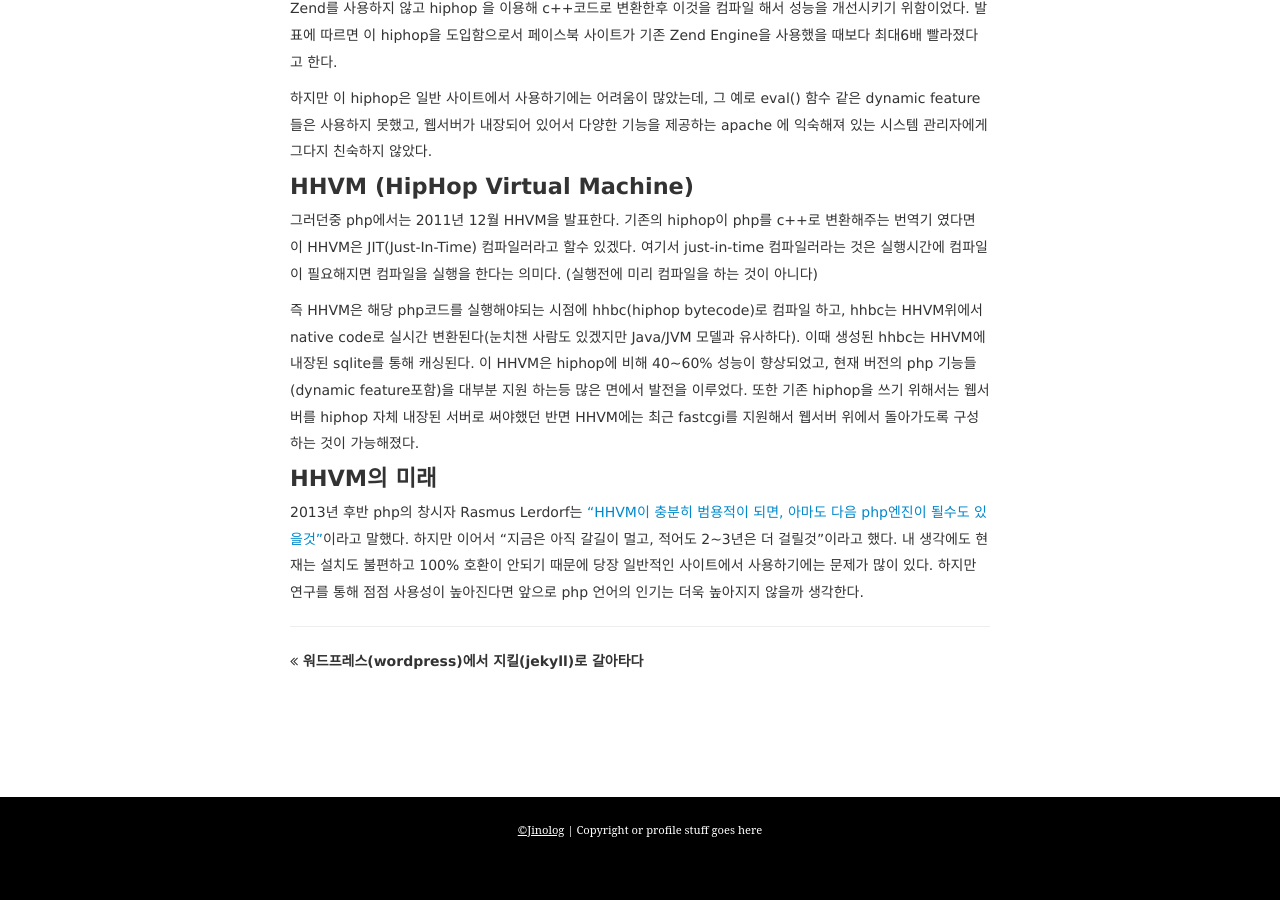
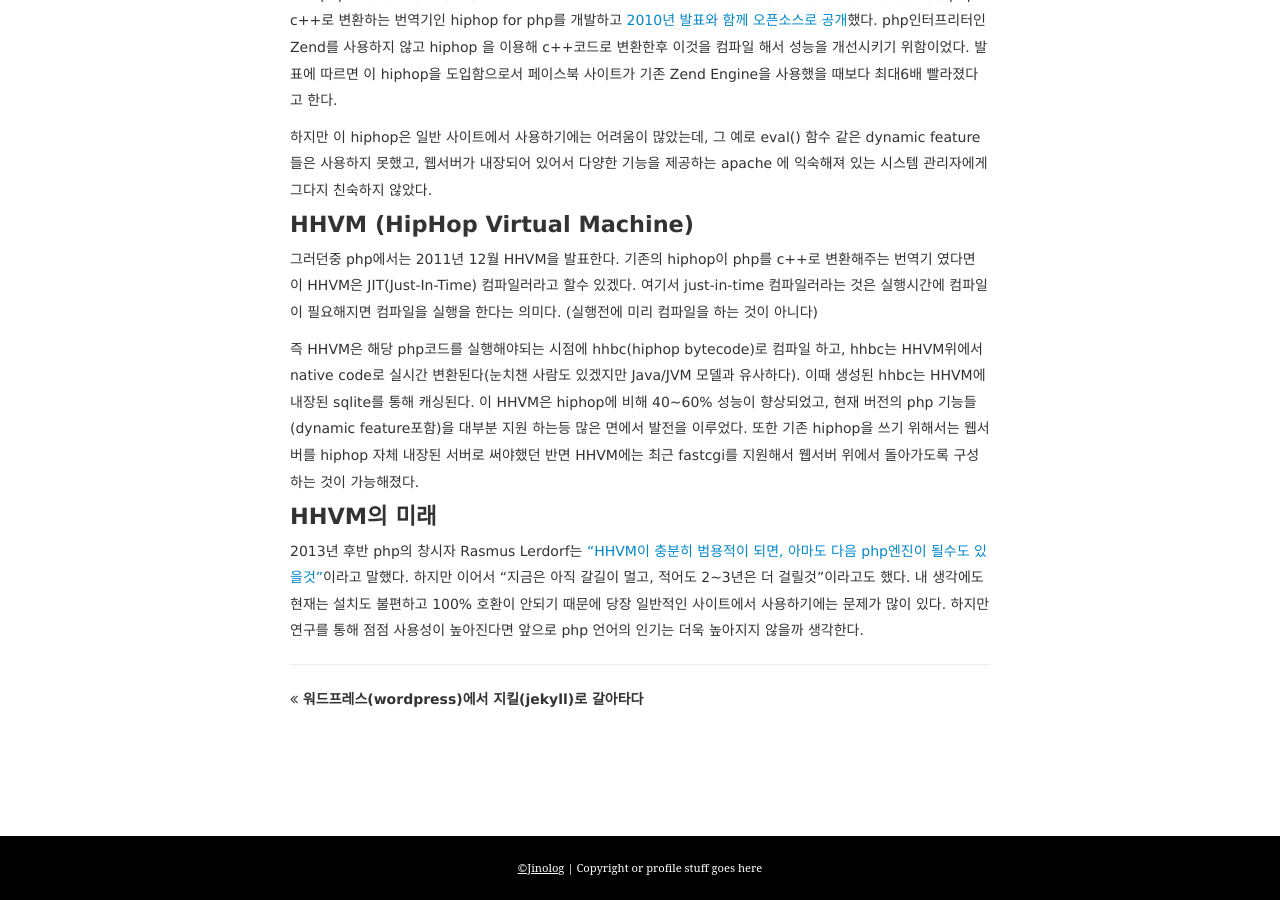
Before and after one commit to pearlc/pearlc.github.io, a Jekyll site: the page built from _posts/2014-01-27-hhvm.markdown, in a window 1280 px wide and 900 px high, scrolled down 1125 px. Built offline with Jekyll 4.4.1, drawn with Linux system fonts in a browser that asks for light colours; some web fonts are replaced; Markdown is read by kramdown in place of the engine named in the settings; before the commit the page ends 1987 px from its top, so only the background shows below that.

Commit message:
hhvm 내용 수정

```diff
--- a/_posts/2014-01-27-hhvm.markdown
+++ b/_posts/2014-01-27-hhvm.markdown
@@ -41,7 +42,7 @@
 즉 HHVM은 해당 php코드를 실행해야되는 시점에 hhbc(hiphop bytecode)로 컴파일 하고, hhbc는 HHVM위에서 native code로 실시간 변환된다(눈치챈 사람도 있겠지만 Java/JVM 모델과 유사하다). 이때 생성된 hhbc는 HHVM에 내장된 sqlite를 통해 캐싱된다. 이 HHVM은 hiphop에 비해 40~60% 성능이 향상되었고, 현재 버전의 php 기능들(dynamic feature포함)을 대부분 지원 하는등 많은 면에서 발전을 이루었다. 또한 기존 hiphop을 쓰기 위해서는 웹서버를 hiphop 자체 내장된 서버로 써야했던 반면 HHVM에는 최근 fastcgi를 지원해서 웹서버 위에서 돌아가도록 구성하는 것이 가능해졌다.
 
 ### HHVM의 미래
-2013년 후반 php의 창시자 Rasmus Lerdorf는 ["HHVM이 충분히 범용적이 되면, 아마도 다음 php엔진이 될수도 있을것"][Rasmus 발언]이라고 말했다. 하지만 이어서 "지금은 아직 갈길이 멀고, 적어도 2~3년은 더 걸릴것"이라고 했다. 내 생각에도 현재는 설치도 불편하고 100% 호환이 안되기 때문에 당장 일반적인 사이트에서 사용하기에는 문제가 많이 있다. 하지만 연구를 통해 점점 사용성이 높아진다면 앞으로 php 언어의 인기는 더욱 높아지지 않을까 생각한다.
+2013년 후반 php의 창시자 Rasmus Lerdorf는 ["HHVM이 충분히 범용적이 되면, 아마도 다음 php엔진이 될수도 있을것"][Rasmus 발언]이라고 말했다. 하지만 이어서 "지금은 아직 갈길이 멀고, 적어도 2~3년은 더 걸릴것"이라고도 했다. 내 생각에도 현재는 설치도 불편하고 100% 호환이 안되기 때문에 당장 일반적인 사이트에서 사용하기에는 문제가 많이 있다. 하지만 연구를 통해 점점 사용성이 높아진다면 앞으로 php 언어의 인기는 더욱 높아지지 않을까 생각한다.
 
 
 [서버사이드 언어 점유율]: http://w3techs.com/technologies/overview/programming_language/all
```
Also changed, not shown: other parts of _posts/2014-01-27-hhvm.markdown (+1 -0 lines).
